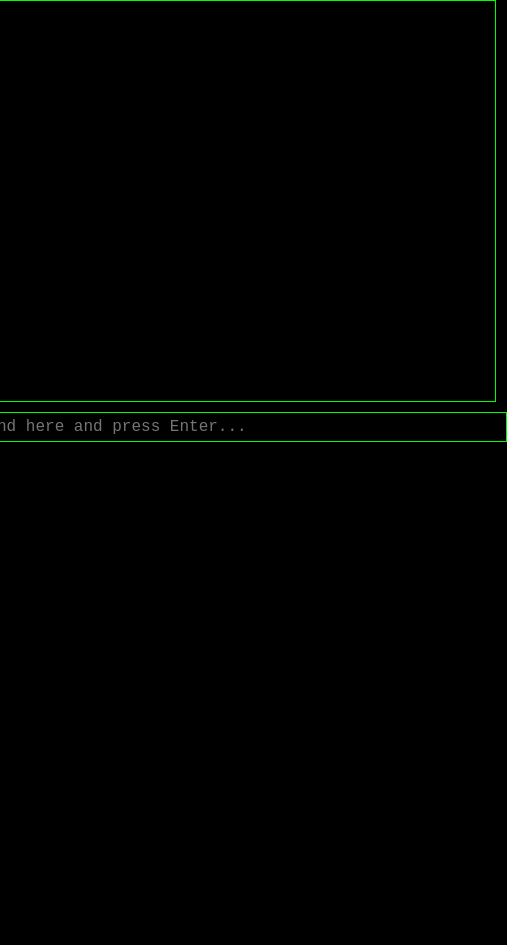
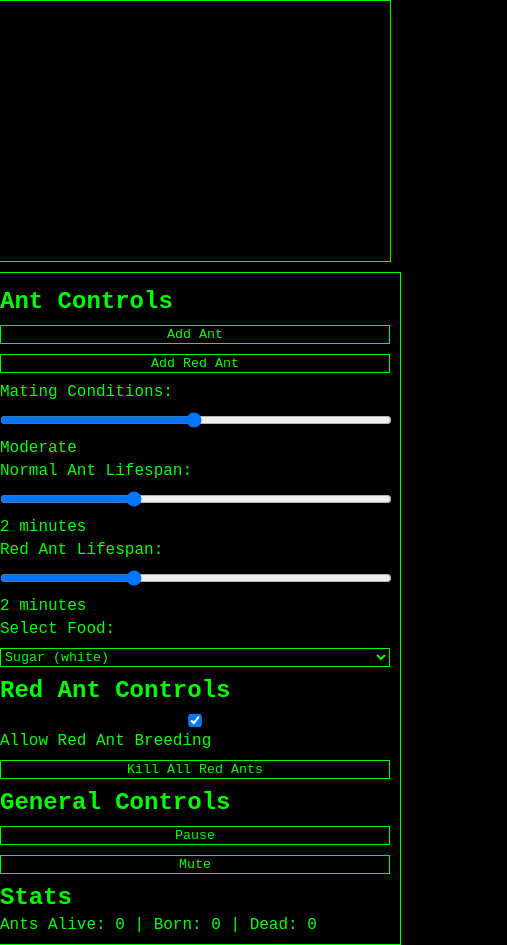
Before and after one commit to mapgie/static-site, a plain HTML site: page ant-farm.html in a window 390 px wide. Shown: the whole page, 507 px wide, since content can reach past the window. Before the commit the page ends 844 px from the top, so only its background shows below. Drawn offline with Linux system fonts and the light colour scheme.

Commit message:
ant-farm-controls

```diff
--- a/ant-farm.html
+++ b/ant-farm.html
@@ -2,7 +2,8 @@
 <html lang="en">
 <head>
     <meta charset="UTF-8">
-    <title>Ant Farm Terminal</title>
+    <title>Ant Farm Control Panel</title>
+    <meta name="viewport" content="width=device-width, initial-scale=1.0">
     <style>
         body {
             margin: 0;
@@ -15,116 +16,82 @@
         }
         canvas {
             border: 1px solid #00FF00;
+            width: 100%;
+            max-width: 600px;
+            height: auto;
         }
-        #control-panel {
-            width: 600px;
+        #controls {
+            width: 100%;
+            max-width: 600px;
             margin-top: 10px;
+            padding: 10px;
+            border: 1px solid #00FF00;
         }
-        #command-input {
-            width: 100%;
+        button, input, select {
             background: black;
             color: #00FF00;
             border: 1px solid #00FF00;
             font-family: 'Courier New', Courier, monospace;
-            font-size: 16px;
-            padding: 5px;
+            margin: 5px 0;
+            width: 100%;
         }
-        .tooltip {
-            position: absolute;
-            background: #000;
-            color: #0F0;
-            padding: 2px 4px;
-            border: 1px solid #0F0;
-            font-size: 12px;
-            pointer-events: none;
+        h2, label, span {
+            display: block;
+            margin: 5px 0;
         }
     </style>
 </head>
 <body>
+
     <canvas id="antCanvas" width="600" height="400"></canvas>
-    <div id="control-panel">
-        <input type="text" id="command-input" placeholder="Type command here and press Enter...">
+
+    <div id="controls">
+        <h2>Ant Controls</h2>
+        <button id="add-ant">Add Ant</button>
+        <button id="add-red-ant">Add Red Ant</button>
+
+        <div id="mating-conditions">
+            <label for="mating-slider">Mating Conditions:</label>
+            <input type="range" id="mating-slider" min="1" max="100" value="50" />
+            <span id="mating-label">Moderate</span>
         </div>
-    <div id="tooltip" class="tooltip" style="display:none;"></div>
 
-    <script>
-        const canvas = document.getElementById('antCanvas');
-        const ctx = canvas.getContext('2d');
-        const input = document.getElementById('command-input');
-        const tooltip = document.getElementById('tooltip');
+        <div id="lifespan-conditions">
+            <label for="lifespan-slider-normal">Normal Ant Lifespan:</label>
+            <input type="range" id="lifespan-slider-normal" min="30" max="300" value="120" />
+            <span id="lifespan-label-normal">2 minutes</span>
+        </div>
 
-        let ants = [];
+        <div id="lifespan-conditions-red">
+            <label for="lifespan-slider-red">Red Ant Lifespan:</label>
+            <input type="range" id="lifespan-slider-red" min="30" max="300" value="120" />
+            <span id="lifespan-label-red">2 minutes</span>
+        </div>
 
-        function Ant(name, x, y) {
-            this.name = name;
-            this.x = x;
-            this.y = y;
-            this.dx = Math.random() * 2 - 1;
-            this.dy = Math.random() * 2 - 1;
-        }
+        <div id="food-selector">
+            <label for="food-type">Select Food:</label>
+            <select id="food-type">
+                <option value="sugar">Sugar (white)</option>
+                <option value="protein">Protein (green)</option>
+                <option value="spoiled">Spoiled Food (blue)</option>
+                <option value="poison">Poison (purple)</option>
+            </select>
+        </div>
 
-        function addAnt(name) {
-            const x = Math.random() * canvas.width;
-            const y = Math.random() * canvas.height;
-            ants.push(new Ant(name, x, y));
-        }
+        <h2>Red Ant Controls</h2>
+        <label><input type="checkbox" id="allow-red-breeding" checked /> Allow Red Ant Breeding</label>
+        <button id="kill-red-ants">Kill All Red Ants</button>
 
-        function updateAnts() {
-            ants.forEach(ant => {
-                ant.x += ant.dx;
-                ant.y += ant.dy;
+        <h2>General Controls</h2>
+        <button id="pause-resume">Pause</button>
+        <button id="mute-toggle">Mute</button>
 
-                if (ant.x < 0 || ant.x > canvas.width) ant.dx *= -1;
-                if (ant.y < 0 || ant.y > canvas.height) ant.dy *= -1;
-            });
-        }
+        <h2>Stats</h2>
+        <div id="stats">
+            Ants Alive: 0 | Born: 0 | Dead: 0
+        </div>
+    </div>
 
-        function drawAnts(mouseX, mouseY) {
-            ctx.clearRect(0, 0, canvas.width, canvas.height);
-            ants.forEach(ant => {
-                ctx.fillStyle = '#00FF00';
-                ctx.fillRect(ant.x, ant.y, 4, 4);
-
-                // Check for mouseover
-                if (mouseX >= ant.x && mouseX <= ant.x + 4 && mouseY >= ant.y && mouseY <= ant.y + 4) {
-                    tooltip.style.display = 'block';
-                    tooltip.style.left = (ant.x + 10) + 'px';
-                    tooltip.style.top = (ant.y + 10) + 'px';
-                    tooltip.textContent = ant.name;
-                }
-            });
-        }
-
-        input.addEventListener('keydown', e => {
-            if (e.key === 'Enter') {
-                const cmd = input.value.trim();
-                if (cmd.startsWith('add ant')) {
-                    let name = 'Unnamed';
-                    const parts = cmd.split('-');
-                    if (parts.length > 1) {
-                        name = parts[1].trim();
-                    }
-                    addAnt(name);
-                    input.value = '';
-                }
-            }
-        });
-
-        let mouseX = 0, mouseY = 0;
-        canvas.addEventListener('mousemove', e => {
-            const rect = canvas.getBoundingClientRect();
-            mouseX = e.clientX - rect.left;
-            mouseY = e.clientY - rect.top;
-            tooltip.style.display = 'none'; // Reset tooltip each frame
-        });
-
-        function loop() {
-            updateAnts();
-            drawAnts(mouseX, mouseY);
-            requestAnimationFrame(loop);
-        }
-
-        loop();
-    </script>
+    <script src="ant-farm.js"></script>
 </body>
 </html>
```
Lines whose indentation alone changed are shown as unchanged.
